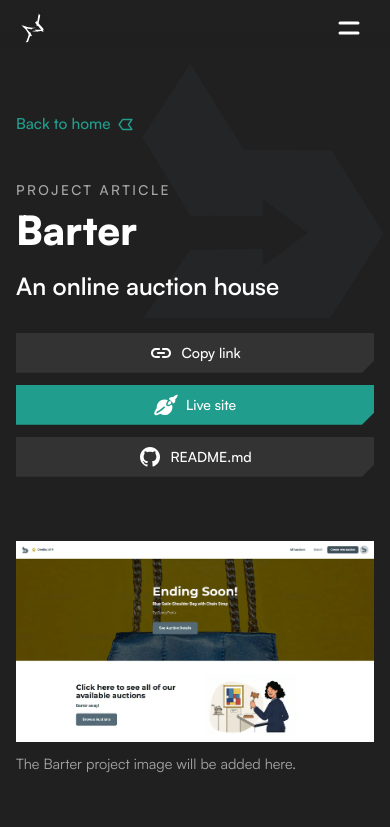
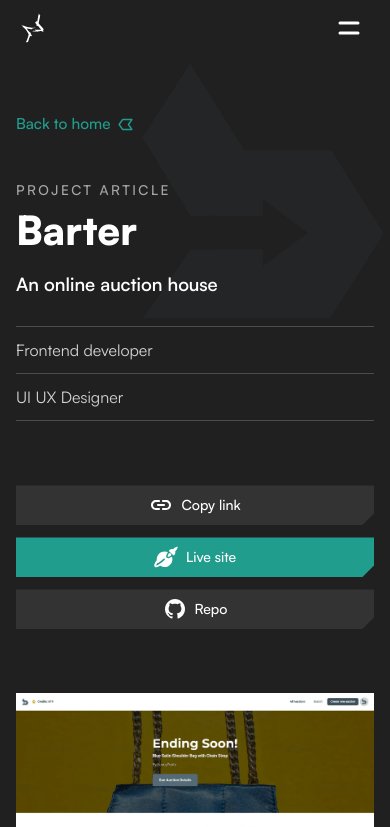
Before and after one commit to larstp/Portfolio, a React (Vite) app: page /projects/barter in a window 390 px wide. Shown: the top 827 px of the page. Built offline with nearby package versions, Linux system fonts and the light colour scheme.

Commit message:
- README link now just leads to repo since the README is displayed there anyway
- moved around the "My Role" section on the article page

```diff
--- a/src/pages/Article/Article.module.css
+++ b/src/pages/Article/Article.module.css
@@ -10,11 +10,11 @@
 .logoBackground {
   position: fixed;
   top: clamp(4rem, 8vw, 7rem);
-  right: 0;
   bottom: 0;
-  left: 0;
+  left: 50%;
+  width: min(100%, 1440px);
   z-index: -1;
-  z-index: -1;
+  transform: translateX(-50%);
   background-position: top right;
   background-repeat: no-repeat;
   background-size: min(65vw, 700px);
@@ -25,6 +25,31 @@
 .article {
   width: min(100%, 800px);
   margin: 0 auto;
+}
+
+.articleHeader {
+  display: grid;
+  grid-template-columns: minmax(0, 1fr) minmax(180px, 220px);
+  align-items: start;
+  gap: clamp(2rem, 5vw, 4rem);
+}
+
+.articleHeading {
+  grid-column: 1;
+  grid-row: 1;
+}
+
+.roleAside {
+  margin-top: 2rem;
+  grid-column: 2;
+  grid-row: 1 / span 2;
+}
+
+.roleAside h2 {
+  margin: 0 0 0.75rem;
+  color: var(--text-title);
+  font-size: 1.25rem;
+  font-weight: var(--font-weight-semibold);
 }
 
 .backLink {
@@ -95,12 +120,14 @@
   max-width: 620px;
   margin-top: 1.5rem;
   color: var(--text-title);
-  font-size: clamp(1.5rem, 3vw, 2.25rem);
+  font-size: clamp(1.15rem, 2vw, 1.5rem);
   font-weight: var(--font-weight-semibold);
   line-height: 1.15;
 }
 
 .articleActions {
+  grid-column: 1;
+  grid-row: 2;
   display: flex;
   flex-wrap: wrap;
   gap: 0.75rem;
@@ -110,6 +137,24 @@
 .articleAction {
   flex: 1 1 0;
   min-width: 0;
+}
+
+@media (max-width: 700px) {
+  .articleHeader {
+    grid-template-columns: 1fr;
+    gap: 2rem;
+  }
+
+  .articleHeading,
+  .roleAside,
+  .articleActions {
+    grid-column: 1;
+    grid-row: auto;
+  }
+
+  .roleAside {
+    margin-top: 0;
+  }
 }
 
 @media (max-width: 640px) {
@@ -181,6 +226,17 @@
   border-top: 1px solid var(--border);
 }
 
+@media (max-width: 700px) {
+  .articleHeader {
+    grid-template-columns: 1fr;
+    gap: 2rem;
+  }
+
+  .roleAside {
+    margin-top: 0;
+  }
+}
+
 .content p + p {
   margin-top: 1rem;
 }
--- a/src/pages/Article/Article.tsx
+++ b/src/pages/Article/Article.tsx
@@ -76,9 +76,19 @@ function Article() {
             />
           </span>
         </Link>
+        <div className={styles.articleHeader}>
+          <div className={styles.articleHeading}>
             <p className={styles.eyebrow}>Project article</p>
             <h1>{article.title}</h1>
-        <h3 className={styles.subheading}>{article.subheading}</h3>
+            <h4 className={styles.subheading}>{article.subheading}</h4>
+          </div>
+          <aside className={styles.roleAside} aria-label="My role">
+            <ul className={styles.roleList}>
+              {article.roles.map((role) => (
+                <li key={role}>{role}</li>
+              ))}
+            </ul>
+          </aside>
           <div className={styles.articleActions}>
             <Button
               className={styles.articleAction}
@@ -111,12 +121,13 @@ function Article() {
               variant="ghost"
               size="sm"
               className={styles.articleAction}
-            href={`${project.links.repository}/blob/main/README.md`}
+              href={project.links.repository}
               external
             >
               <img src="/icons/mdi_github.svg" alt="" aria-hidden="true" />
-            README.md
+              Repo
             </ButtonLink>
+          </div>
         </div>
 
         {article.image ? (
@@ -132,12 +143,6 @@ function Article() {
 
         <div className={styles.content}>
           <p>{article.description}</p>
-          <h2>My role</h2>
-          <ul className={styles.roleList}>
-            {article.roles.map((role) => (
-              <li key={role}>{role}</li>
-            ))}
-          </ul>
           <h2>Process</h2>
           <p>{article.process}</p>
           <h2>Improvement</h2>
```
Also changed, not shown: documentation/add-project-howto.md (added). Lines whose indentation alone changed are shown as unchanged.
